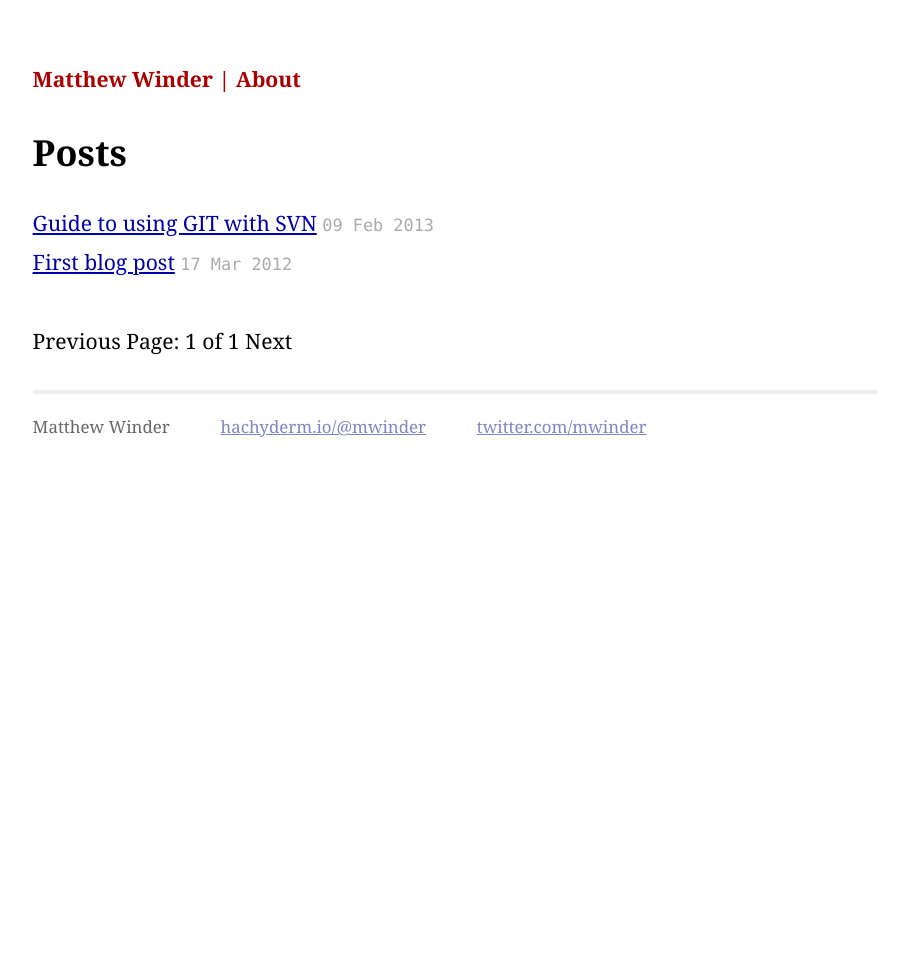
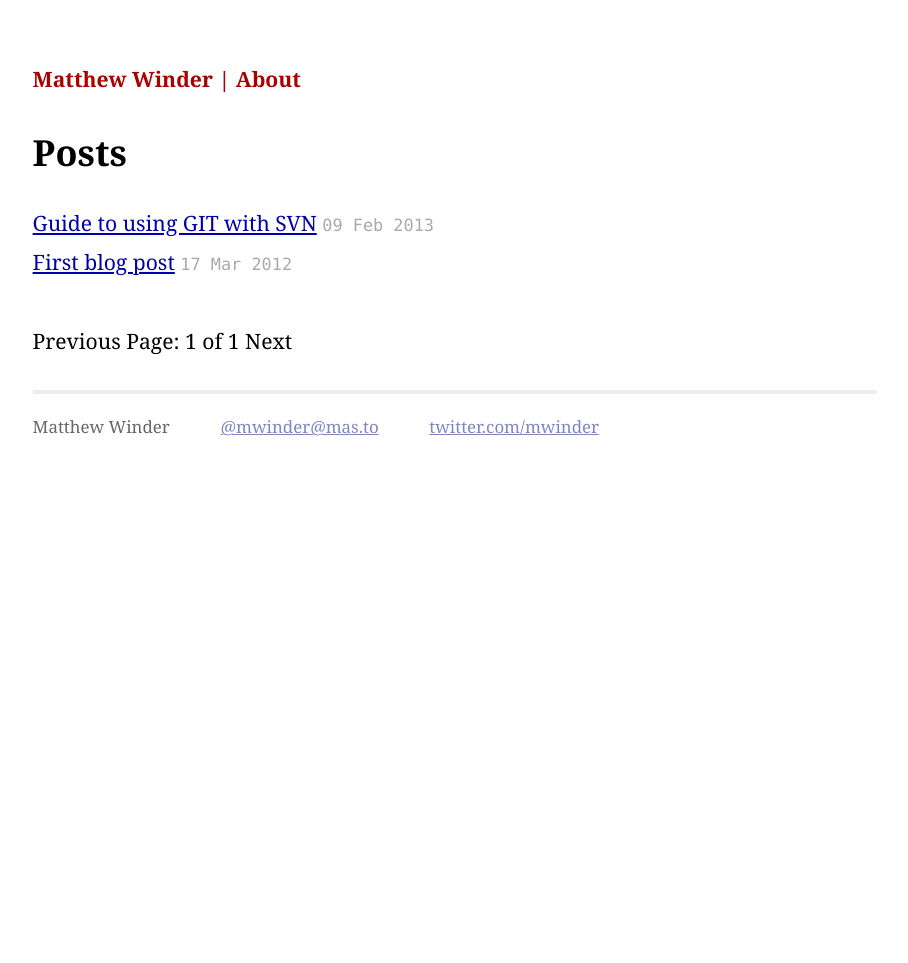
Before and after one commit to mwinder/mwinder.github.io, a Jekyll site: the page built from index.html, in a window 1280 px wide. Shown: the whole page, without its empty margins (185-1093 px from the left). Built offline with Jekyll 4.4.1, drawn with Linux system fonts in a browser that asks for light colours; the list of posts is cut into pages by our own code.

Commit message:
Update default.html - switch to mas.to alias

```diff
--- a/_layouts/default.html
+++ b/_layouts/default.html
@@ -35,7 +35,7 @@
     </div>
     <div class="contact">
       <p>
-        <a rel="me" href="https://hachyderm.io/@mwinder">hachyderm.io/@mwinder</a>
+        <a rel="me" href="https://mas.to/@mwinder">@mwinder@mas.to</a>
       </p>
     </div>
     <div class="contact">
```
